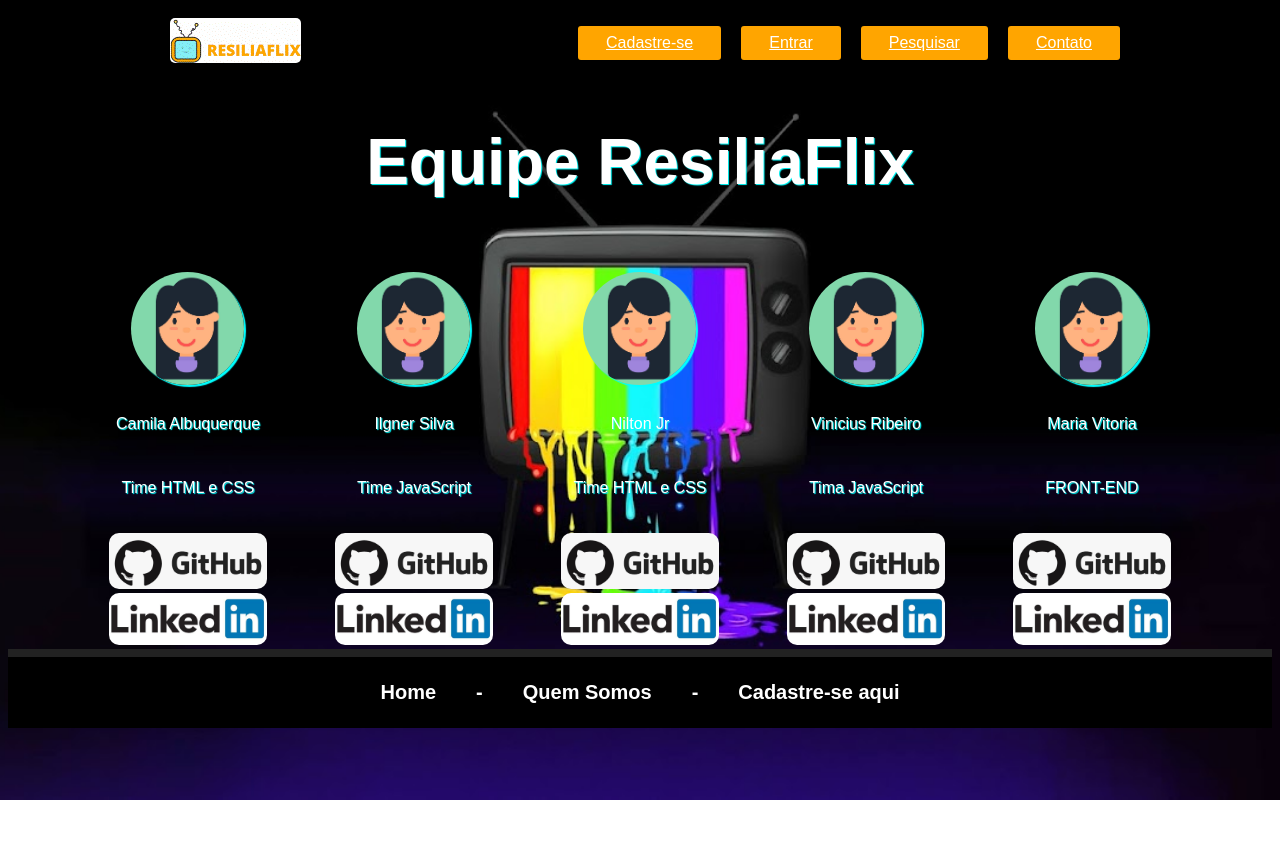
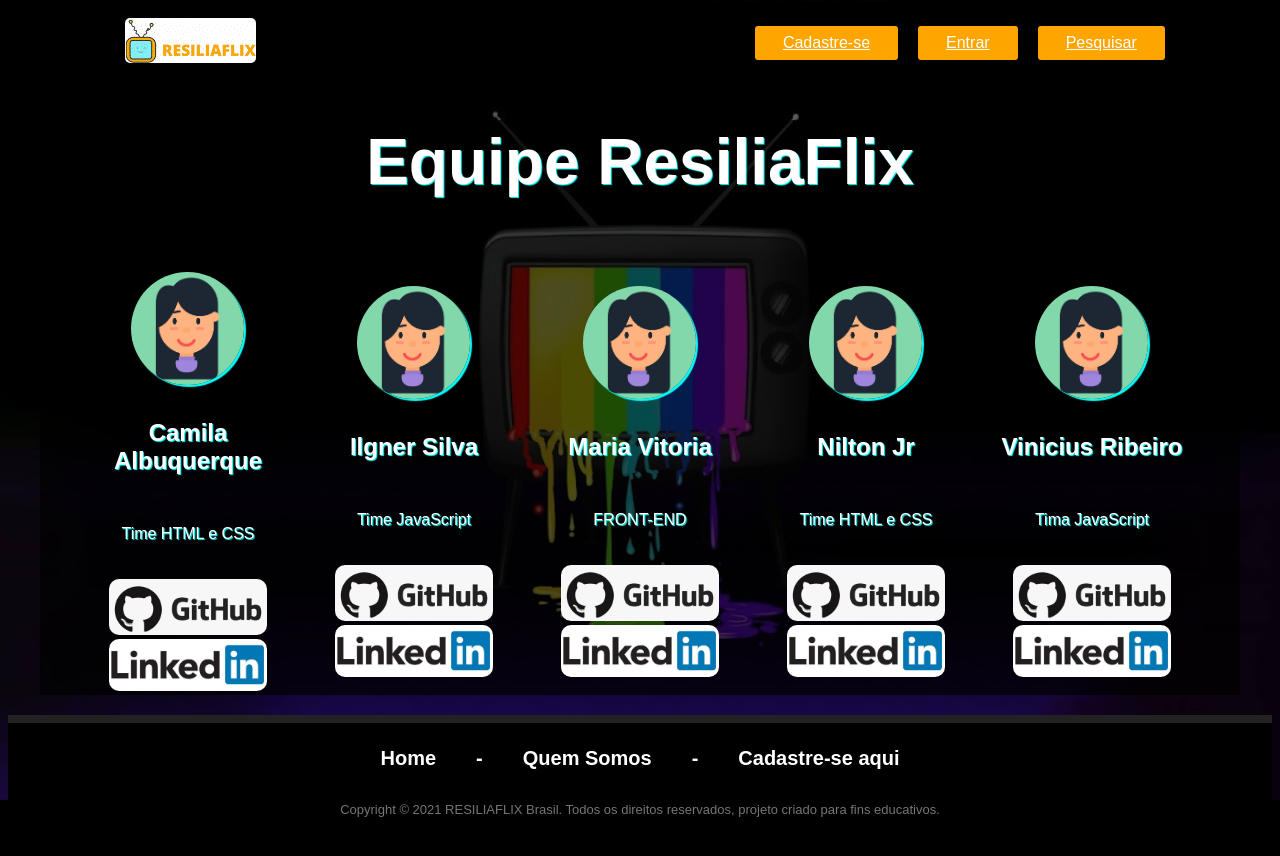
Before and after one commit to IlgnerSilva/ResiliaFlix, a plain HTML site: page html/contato.html in a window 1280 px wide. Before the commit the page ends 800 px from the top, so only its background shows below. Drawn offline with Linux system fonts and the light colour scheme.

Commit message:
Ajustes de footer e header da pagina de contato, ajuste de estilização em cadastro e contato.css

```diff
--- a/css/cadastro.css
+++ b/css/cadastro.css
@@ -3,7 +3,10 @@
     padding: 0;
     color: white;
   }
-
+/**********************************/
+/* 1. Estilizando o Body
+com uma figura de background
+/**********************************/
 body{
     background-image: url(../img/bg.jpg);
     background-repeat: no-repeat;
@@ -13,7 +16,7 @@ body{
 
 }
 /**********************************/
-/* 1. Header
+/* 2. Header
 /**********************************/
 .menu-bg{
 	background-color: black;
@@ -64,7 +67,7 @@ img {
   border-radius: 3px;
 }
 /**********************************/
-/* 2. Parte Principal do body
+/* 3. Ajustando o main
 /**********************************/
 main{
     width: 60%;
@@ -77,16 +80,26 @@ main{
     font-family: sans-serif;
     font-size: 22px;
 }
+/**********************************/
+/* 4. Estilizando o h2
+/**********************************/
+h2{
+    text-shadow: 1px 1px 1px cyan;
+    padding-top: 5px;
+}
+/**********************************/
+/* 5. Ajusatando o formulário
+/**********************************/
 form{
     margin-top: 30px;
     margin-bottom: 20px;
 }
-.btn {
+/* .btn {
     border: 1px solid #ced4da;
     padding: 2px 5px;
     background-color: rgb(255, 255, 255);
     height: 37px;
-}
+} */
 
 .fas{
     font-size: 1.5rem;
--- a/css/contato.css
+++ b/css/contato.css
@@ -22,13 +22,12 @@ body{
 .menu{
 	display:flex;
 	align-items: center;
-	justify-content: space-between;
-	max-width: 960px;
+	justify-content: space-around;
+	/* max-width: 960px; */
 	margin: 0 auto;
 	flex-wrap: wrap;
 }
 
-/*.menu_logo{*/
 .gif{
 	margin: 10px;
   border-radius: 5px;
@@ -72,8 +71,10 @@ img {
 /**********************************/
 main{
     width: 95%;
-    margin: 0 auto;
+    margin: 20px auto;
     text-align: center;
+    background-color: rgba(0, 0, 0, 0.7);
+
 }
 /**********************************/
 /* 4. Estilizando o h1
@@ -93,6 +94,7 @@ h1{
     padding-top: 30px;
     align-items: center;
 
+
 }
 /**********************************/
 /* 6. Estilizando os avatares
@@ -106,7 +108,7 @@ h1{
 /**********************************/
 /* 7. estilizando os parágrafos
 /**********************************/
-p{
+div p, h2{
     padding: 10px 0 20px;
     text-shadow: 1px 1px 1px cyan;
 }
--- a/html/contato.html
+++ b/html/contato.html
@@ -20,7 +20,7 @@
                         <ol><a href="#info" class="nav_link">Cadastre-se</a></ol>
 				    	<ol><a href="#login" class="nav_link">Entrar</a></ol>
 						<ol><a href="#pesquisa" class="nav_link">Pesquisar</a></ol>
-						<ol><a href="#info" class="nav_link">Contato</a></ol>
+						<!-- <ol><a href="#info" class="nav_link">Contato</a></ol> -->
 					</ul> <!--nav_list-->
 				</nav> <!-- nav -->
 			</div> <!-- .menu -->
@@ -33,7 +33,7 @@
         <section class = "container">
            <div>
                 <img src="../img/avatarfem.jpg" alt="" class="grupoImg">
-               <p>Camila Albuquerque</p>
+                <h2>Camila Albuquerque</h2>
                 <p>Time HTML e CSS</p>
                 <img src="../img/logoGitHub.png" alt="" class="redesSociaisImg">
                 <img src="../img/logoLinkedIn.jpg" alt="" class="redesSociaisImg">
@@ -41,32 +41,33 @@
            </div>
            <div>
                 <img src="../img/avatarfem.jpg" alt="" class="grupoImg">
-               <p>Ilgner Silva</p>
+                <h2>Ilgner Silva</h2>
                 <p>Time JavaScript</p>
                 <img src="../img/logoGitHub.png" alt="" class="redesSociaisImg">
                 <img src="../img/logoLinkedIn.jpg" alt="" class="redesSociaisImg">
            </div>
            <div>
                 <img src="../img/avatarfem.jpg" alt="" class="grupoImg">
-                <p>Nilton Jr</p>
+                <h2>Maria Vitoria</h2>
+                <p>FRONT-END</p>
+                <img src="../img/logoGitHub.png" alt="" class="redesSociaisImg">
+                <img src="../img/logoLinkedIn.jpg" alt="" class="redesSociaisImg">
+            </div>
+           <div>
+                <img src="../img/avatarfem.jpg" alt="" class="grupoImg">
+                <h2>Nilton Jr</h2>
                 <p>Time HTML e CSS</p>
                 <img src="../img/logoGitHub.png" alt="" class="redesSociaisImg">
                 <img src="../img/logoLinkedIn.jpg" alt="" class="redesSociaisImg">
             </div>
             <div>
                 <img src="../img/avatarfem.jpg" alt="" class="grupoImg">
-                <p>Vinicius Ribeiro</p>
+                <h2>Vinicius Ribeiro</h2>
                 <p>Tima JavaScript</p>
                 <img src="../img/logoGitHub.png" alt="" class="redesSociaisImg">
                 <img src="../img/logoLinkedIn.jpg" alt="" class="redesSociaisImg">
             </div>
-            <div>
-                <img src="../img/avatarfem.jpg" alt="" class="grupoImg">
-                <p>Maria Vitoria</p>
-                <p>FRONT-END</p>
-                <img src="../img/logoGitHub.png" alt="" class="redesSociaisImg">
-                <img src="../img/logoLinkedIn.jpg" alt="" class="redesSociaisImg">
-            </div>
+
         </section>
 
     </main>
@@ -79,5 +80,9 @@
              <span>-</span>
              <a href="cadastro.html">Cadastre-se aqui</a>
         </div>
+
+        <p>Copyright © 2021 RESILIAFLIX Brasil. Todos os direitos reservados, projeto criado para fins educativos. </p>
+    </footer>
+
 </body>
 </html>
```
Also changed, not shown: img/bgContato.jpg. Lines whose indentation alone changed are shown as unchanged.
